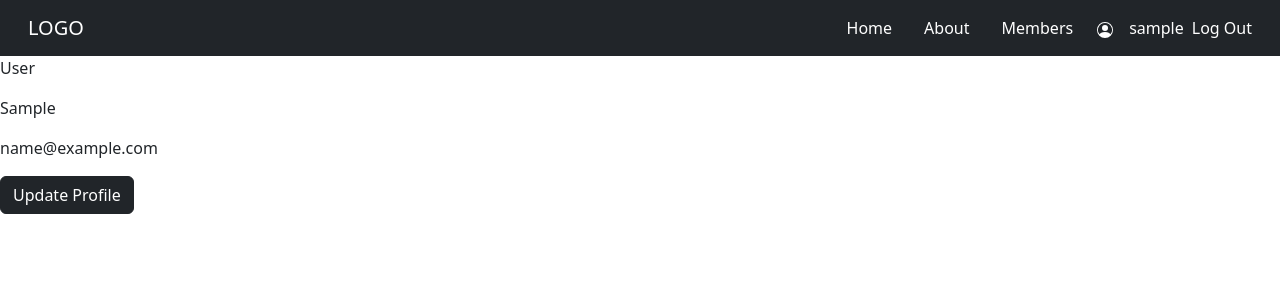
After one commit to dongwonbaek/Pair_programming1014, a Django app: page /accounts/mypage/ in a window 1280 px wide. The commit adds this page. Shown: the top 300 px of the page. Run offline with Django 3.2, Linux system fonts and the light colour scheme; the visitor is signed in with stand-in values (Sample User, id 1); some libraries are stand-ins or nearby versions.

Commit message:
Add accounts/update

```diff
--- /dev/null
+++ b/accounts/templates/accounts/mypage.html
@@ -0,0 +1,12 @@
+{% extends 'base.html' %}
+{% load django_bootstrap5 %}
+
+{% block content %}
+<p>{{ request.user.last_name }}</p>
+<p>{{ request.user.first_name }}</p>
+<p>{{ request.user.email }}</p>
+
+<button class="btn btn-dark" type="button" onclick="location.href='{% url 'accounts:update' %}'">
+    Update Profile
+</button>
+{% endblock content %}
--- a/accounts/urls.py
+++ b/accounts/urls.py
@@ -9,4 +9,6 @@ urlpatterns = [
     path("login/", views.login, name="login"),
     path("logout/", views.logout, name="logout"),
     path("<int:pk>/", views.detail, name="detail"),
+    path('update/', views.update, name='update'),
+    path("mypage/", views.mypage, name='mypage'),
 ]
--- a/accounts/views.py
+++ b/accounts/views.py
@@ -1,9 +1,11 @@
+from difflib import context_diff
 from django.shortcuts import redirect, render
-from .forms import CustomUserCreationForm
+from .forms import CustomUserCreationForm, CustomUserChangeForm
 from django.contrib.auth.forms import AuthenticationForm
 from django.contrib.auth import login as auth_login, logout as auth_logout
 from .models import User
 from django.contrib.auth import get_user_model
+from django.contrib.auth.decorators import login_required
 
 # Create your views here.
 def index(request):
@@ -55,3 +57,23 @@ def detail(request, pk):
         "user": user,
     }
     return render(request, "accounts/detail.html", context)
+
+@login_required
+def update(request):
+    if request.method == 'POST':
+        form = CustomUserChangeForm(request.POST, instance=request.user)
+        if form.is_valid():
+            form.save()
+            return redirect('accounts:mypage')
+
+    else:
+        form = CustomUserChangeForm(instance=request.user)
+
+    context = {
+        'form': form,
+    }
+    return render(request, 'accounts/update.html', context)
+
+@login_required
+def mypage(request):
+    return render(request, 'accounts/mypage.html')
--- a/templates/base.html
+++ b/templates/base.html
@@ -11,6 +11,44 @@
   {% block css %}{% endblock css %}
 </head>
 <body>
+  <nav class="navbar navbar-dark bg-dark">
+    <div class="container-fluid">
+      <a class="navbar-brand mx-3" href='{% url 'accounts:index' %}'>LOGO</a>
+      <div class="d-flex mx-3">
+        <li class="nav-item list-unstyled mx-3">
+          <a class="nav-link active text-white" aria-current="page" href="#">Home</a>
+        </li>
+        <li class="nav-item list-unstyled mx-3">
+          <a class="nav-link active text-white" href="#">About</a>
+        </li>
+        <li class="nav-item list-unstyled mx-3">
+          <a class="nav-link active text-white" href="#">Members</a>
+        </li>
+        <li class="nav-item list-unstyled mx-2">
+          <svg xmlns="http://www.w3.org/2000/svg" width="16" height="16" fill="white" class="bi bi-person-circle" viewbox="0 0 16 16">
+            <path d="M11 6a3 3 0 1 1-6 0 3 3 0 0 1 6 0z"/>
+            <path fill-rule="evenodd" d="M0 8a8 8 0 1 1 16 0A8 8 0 0 1 0 8zm8-7a7 7 0 0 0-5.468 11.37C3.242 11.226 4.805 10 8 10s4.757 1.225 5.468 2.37A7 7 0 0 0 8 1z"/>
+          </svg>
+        </li>
+
+        {% if request.user.is_authenticated %}
+          <li class="nav-item list-unstyled mx-2">
+            <a class="nav-link text-white" href="{% url 'accounts:mypage' %}">{{ request.user }}</a>
+          </li>
+          <li class="nav-item list-unstyled">
+            <a class="nav-link text-white" href="{% url 'accounts:logout' %}">Log Out</a>
+          </li>
+          {% else %}
+          <li class="nav-item list-unstyled mx-2">
+            <a class="nav-link text-white" href="{% url 'accounts:signup' %}">Signup</a>
+          </li>
+          <li class="nav-item list-unstyled">
+            <a class="nav-link text-white" href="{% url 'accounts:login' %}">Log in</a>
+          </li>
+        {% endif %}
+        </div>
+    </div>
+  </nav>
     {% block content %}
 
     {% endblock content %}
```
Also changed, not shown: accounts/forms.py (+7 -1 lines), accounts/templates/accounts/update.html (added, +14 -0 lines), accounts/migrations/0001_initial.py.
